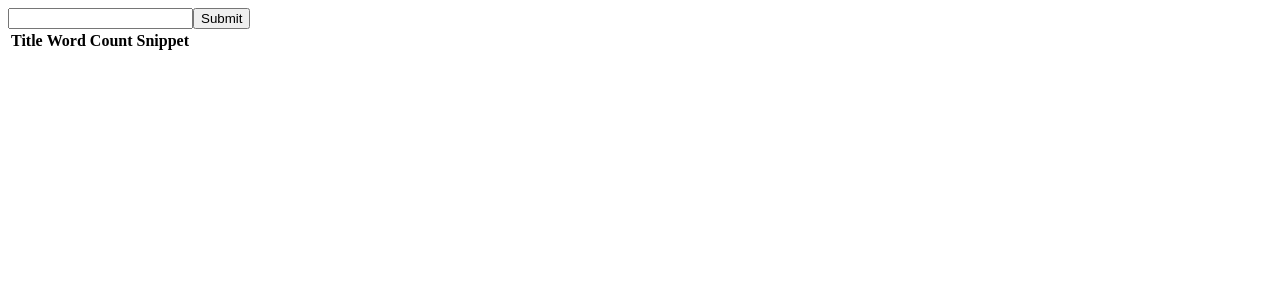
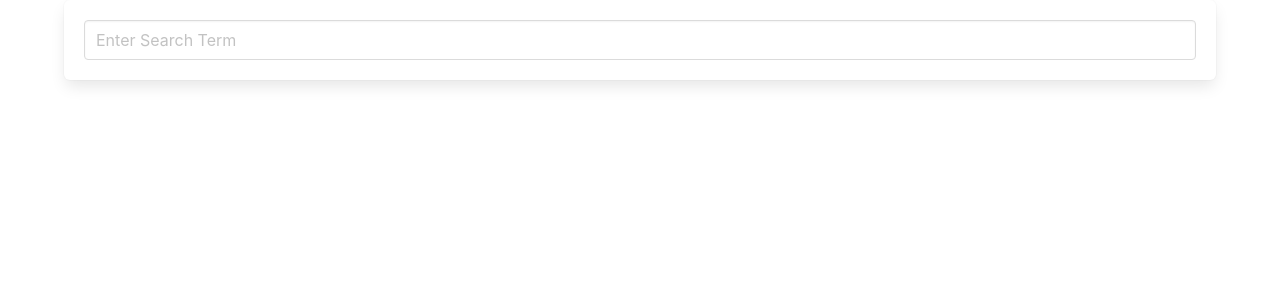
Before and after one commit to DmitryPolyakov1985/angular-wikisearch, an Angular app: page / in a window 1280 px wide. Shown: the top 300 px of the page. Built offline with nearby package versions, Linux system fonts and the light colour scheme.

Commit message:
app complete

```diff
--- a/src/app/app.component.html
+++ b/src/app/app.component.html
@@ -1,2 +1,4 @@
-<app-search-bar (submitted)="onTerm($event)"></app-search-bar>
-<app-page-list [pages]="pages"></app-page-list>
+<div class="container">
+  <app-search-bar (submitted)="onTerm($event)"></app-search-bar>
+  <app-page-list *ngIf="pages.length" [pages]="pages"></app-page-list>
+</div>
--- a/src/app/page-list/page-list.component.html
+++ b/src/app/page-list/page-list.component.html
@@ -8,9 +8,16 @@
   </thead>
   <tbody>
     <tr *ngFor="let page of pages">
-      <td>{{ page.title }}</td>
+      <td>
+        <a
+          target="_blank"
+          [href]="'https://en.wikipedia.org?curid=' + page.pageid"
+        >
+          {{ page.title }}
+        </a>
+      </td>
       <td>{{ page.wordcount }}</td>
-      <td>{{ page.snippet }}</td>
+      <td [innerHTML]="page.snippet"></td>
     </tr>
   </tbody>
 </table>
--- a/src/app/search-bar/search-bar.component.html
+++ b/src/app/search-bar/search-bar.component.html
@@ -1,4 +1,9 @@
-<form (submit)="onFormSubmit($event)">
-  <input (input)="term = $any($event).target.value" />
-  <button>Submit</button>
-</form>
+<div class="box">
+  <form (submit)="onFormSubmit($event)">
+    <input
+      placeholder="Enter Search Term"
+      class="input"
+      (input)="term = $any($event).target.value"
+    />
+  </form>
+</div>
--- a/src/styles.css
+++ b/src/styles.css
@@ -1 +1,6 @@
 /* You can add global styles to this file, and also import other style files */
+@import "bulma/css/bulma.css";
+
+.searchmatch {
+  font-weight: bold;
+}
```
